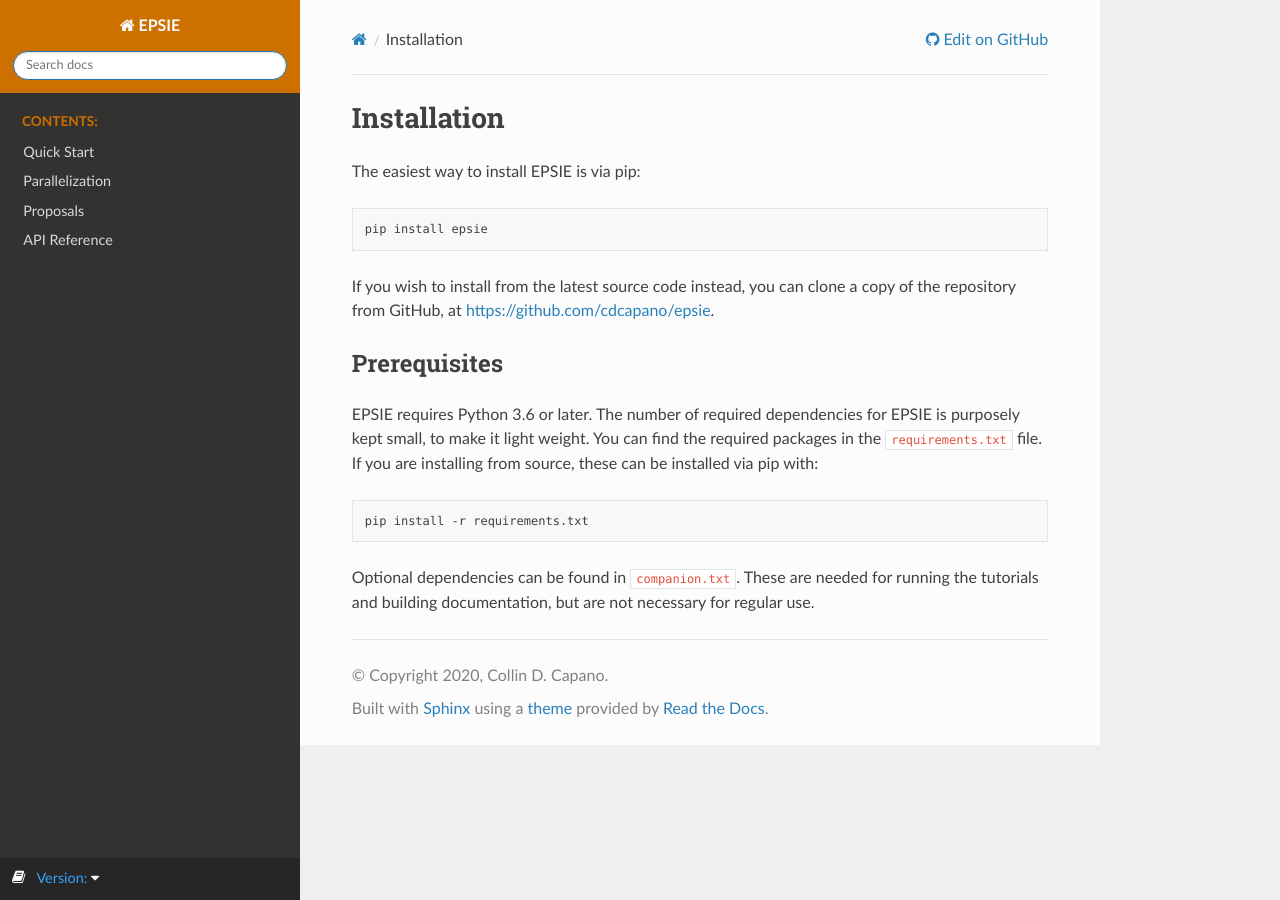
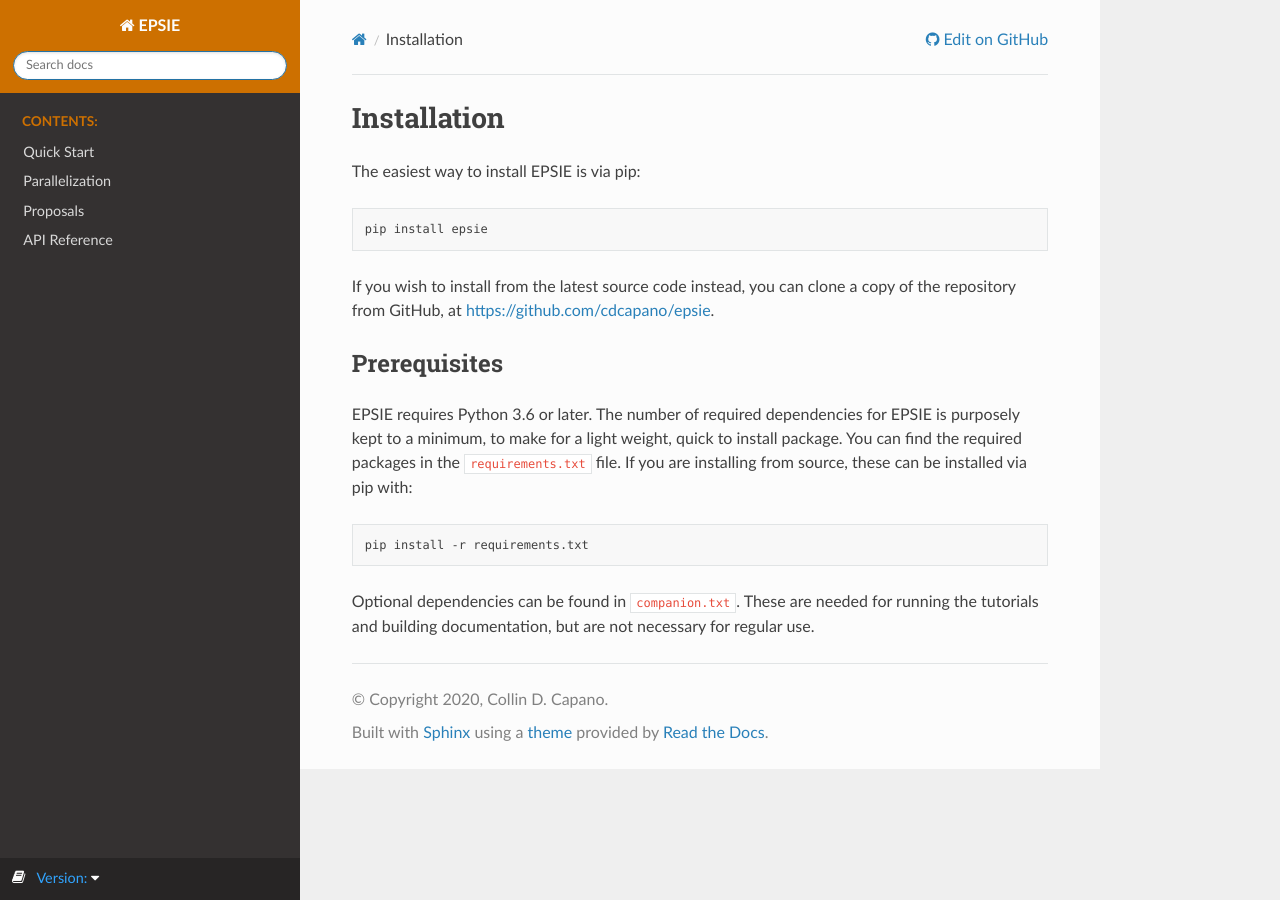
Before and after one commit to cdcapano/epsie, a Sphinx documentation site: the page built from docs/install.rst, in a window 1280 px wide. Built offline with Sphinx 7.4.7 and the Read the Docs theme 2.0.0, drawn with Linux system fonts in a browser that asks for light colours; the version number could not be read and is left out.

Commit message:
minor change

```diff
--- a/docs/install.rst
+++ b/docs/install.rst
@@ -15,9 +15,9 @@
 +++++++++++++
 
 EPSIE requires Python 3.6 or later. The number of required dependencies for
-EPSIE is purposely kept small, to make it light weight. You can find the
-required packages in the ``requirements.txt`` file. If you are installing
-from source, these can be installed via pip with:
+EPSIE is purposely kept to a minimum, to make for a light weight, quick to
+install package. You can find the required packages in the ``requirements.txt``
+file. If you are installing from source, these can be installed via pip with:
 
 .. code-block:: bash
 
```
